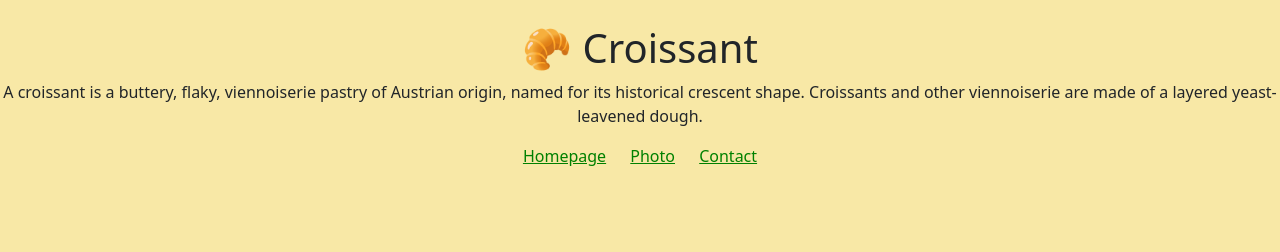
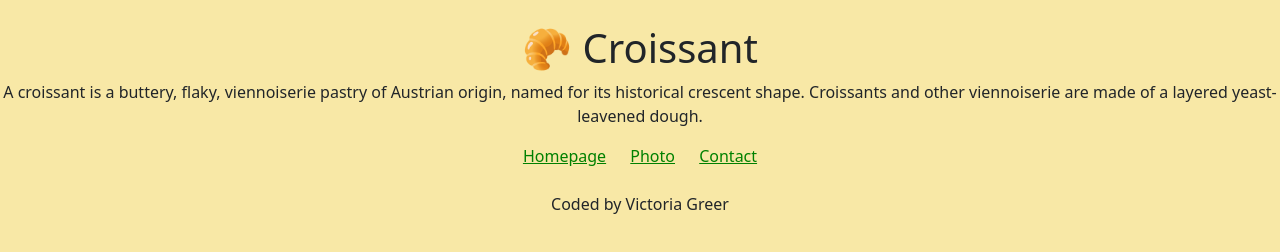
Before and after one commit to themightyvicki1/croissant-challenge, a plain HTML site: page index.html in a window 1280 px wide. Drawn offline with nearby package versions, Linux system fonts and the light colour scheme.

Commit message:
added coded by

```diff
--- a/index.html
+++ b/index.html
@@ -37,5 +37,7 @@
       <a href="/html/photo.html">Photo</a>
       <a href="/html/contact.html">Contact</a>
     </div>
+
+    <footer class="text-center mt-4">Coded by Victoria Greer</footer>
   </body>
 </html>
```
